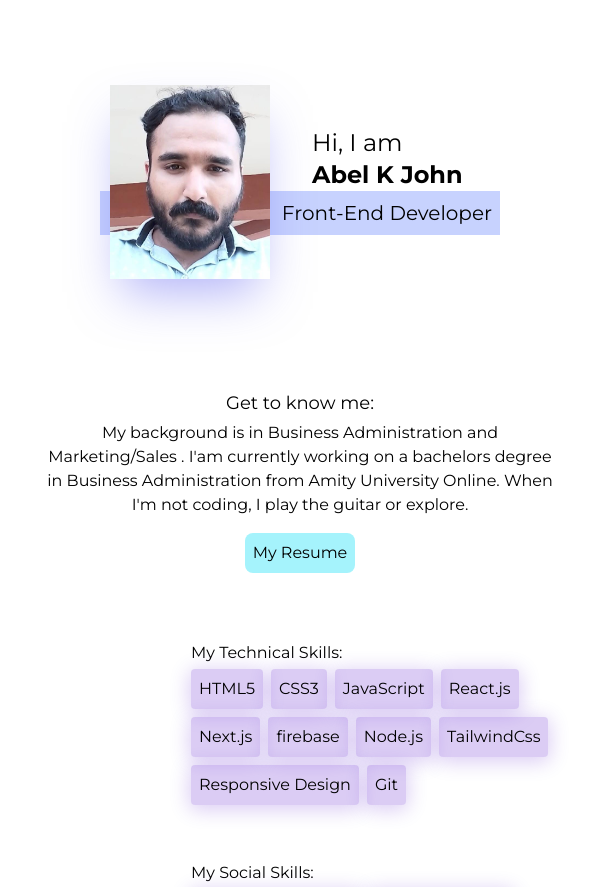
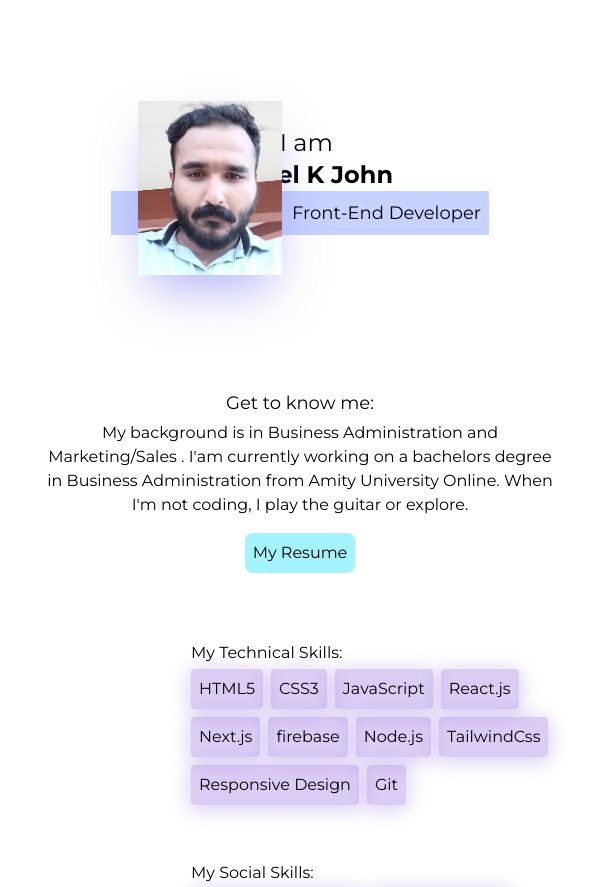
Before and after one commit to abelkjohn/portfolio, a Next.js app: page / in a window 600 px wide. Shown: the part 960-1847 px from the top of the page. Built offline with nearby package versions, Linux system fonts and the light colour scheme.

Commit message:
modified:   app/Components/Hi.jsx 	modified:   app/globals.css

```diff
--- a/app/Components/Hi.jsx
+++ b/app/Components/Hi.jsx
@@ -6,9 +6,9 @@ export default function Hi(){
         <div className=" relative h-96 flex justify-center items-center ">
             <img className="absolute top-10 custom-right custom-me-img md:w-60 lg:w-60 shadow-2xl shadow-indigo-500/50" src={Me.src}></img>
             <div className="flex flex-col items-end">
-                <p className="text-2xl w-1/2 text-left pl-3">Hi, I am</p>
-                <p className="text-2xl w-1/2 text-left pl-3"><strong>Abel K John</strong></p>
-                <p className="text-xl p-2 bg-indigo-200 custom-width text-right">Front-End Developer</p>
+                <p className="text-2xl pr-28 md:w-1/2 lg:w-1/2 text-left pl-3 custom-hi">Hi, I am</p>
+                <p className="text-2xl pr-12 md:w-1/2 lg:w-1/2 text-left pl-3 custom-name"><strong>Abel K John</strong></p>
+                <p className="text-lg md:text-xl lg:text-xl p-2 bg-indigo-200 custom-width text-right">Front-End Developer</p>
             </div>
         </div>
     )
--- a/app/globals.css
+++ b/app/globals.css
@@ -49,17 +49,26 @@ html, body {
     .custom-me-img {
         width: 15em;
     }
+
+    .custom-hi {
+        padding-right: 6.5em;
+    }
+
+    .custom-name {
+        padding-right: 4em;
+
+    }
 }
 
 @media (max-width: 600px){
 
     .custom-me-img{
-        width: 10em;
-        right: 55%;
-        top: 6em;
+        width: 9em;
+        right: 53%;
+        top: 7em;
     }
 
     .custom-width {
-        width: 20em;
+        width: 21em;
     }
 }
```
